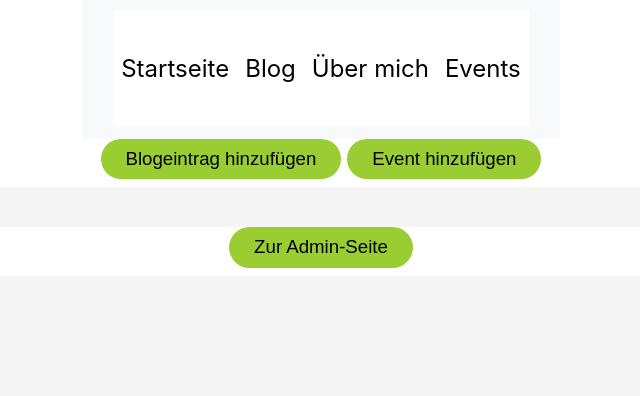
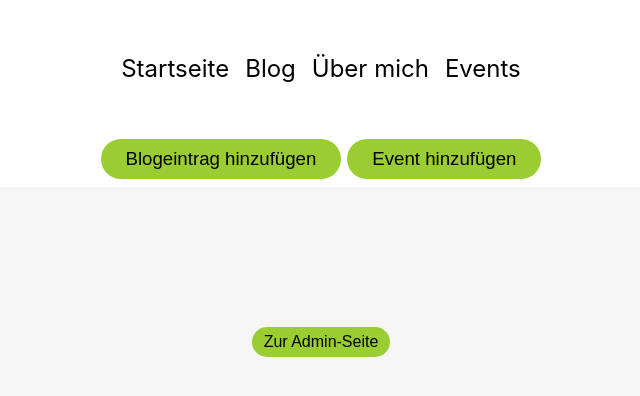
Before and after one commit to frxncsco/UrbanGardening, a Django app: page /blog in a window 1280 px wide. Shown: the part 185-581 px from the top of the page, without its empty margins (319-959 px from the left). Run offline with Django 3.2, Linux system fonts and the light colour scheme; the visitor is signed in with stand-in values (Sample User, id 1); data that the repository does not hold is empty; some libraries are stand-ins or nearby versions.

Commit message:
adminbutton hinzugefügt, Überschriftenleiste angepasst

```diff
--- a/blog/static/css/blog.css
+++ b/blog/static/css/blog.css
@@ -16,16 +16,14 @@ div {
     padding: 0px 0px;
 }
 
-
 .willkommen {
     padding: 10px 20px;
     margin-bottom: 40px;
     background-color: white;
 }
 
-
 .Titel {
-    background: blanchedalmond;
+    background: yellowgreen;
     background-image:url("https://cdn.pixabay.com/photo/2017/04/07/13/16/leaf-2210973_960_720.jpg");
     background-size: 100% Auto;
     margin-top: 0;
@@ -64,10 +62,9 @@ header {
     top: 0px;
     width: 100%;
     height: 140px;
-    line-height: 100px;
+    line-height: 120px;
     z-index: 99999;
 }
-
 
 .Blogeintrag {
     display: flex;
@@ -102,7 +99,7 @@ button:hover {
 .content-container {
     display: flex;
     justify-content: center;
-    background: whitesmoke;
+   /*  background: whitesmoke;  */
 }
 
 .row {
@@ -169,8 +166,29 @@ p {
     border-color:gray;
     margin-bottom: 20px;
 }
-
-
+/* Button zur Adminseite*/
+.adminseite button {
+    padding: 5px 12px;
+    background-color: yellowgreen;
+    border: none;
+    border-radius: 30px;
+    cursor: pointer;
+    transition: all 0.3s ease 0s;
+    margin-top: 100px;
+}
+.adminseite {
+    display: flex;
+    justify-content: center;
+    padding: 0px 15%;
+    top: 100px;
+    z-index: 9999;
+}
+.adminseite a {
+    font-family: Arial, Helvetica, sans-serif;
+    font-weight: normal;
+    font-size: 12pt;
+    color: black;
+}
 /*
 #########################################################################################################
                                     Kommentare
--- a/blog/templates/blog/base.html
+++ b/blog/templates/blog/base.html
@@ -9,17 +9,13 @@
         <script src="https://code.jquery.com/jquery-3.4.1.slim.min.js" integrity="sha384-J6qa4849blE2+poT4WnyKhv5vZF5SrPo0iEjwBvKU7imGFAV0wwj1yYfoRSJoZ+n" crossorigin="anonymous"></script>
         <script src="https://cdn.jsdelivr.net/npm/popper.js@1.16.0/dist/umd/popper.min.js" integrity="sha384-Q6E9RHvbIyZFJoft+2mJbHaEWldlvI9IOYy5n3zV9zzTtmI3UksdQRVvoxMfooAo" crossorigin="anonymous"></script>
         <script src="https://stackpath.bootstrapcdn.com/bootstrap/4.4.1/js/bootstrap.min.js" integrity="sha384-wfSDF2E50Y2D1uUdj0O3uMBJnjuUD4Ih7YwaYd1iqfktj0Uod8GCExl3Og8ifwB6" crossorigin="anonymous"></script>
-
-
     </head>
-    <body>
         <div class="Titel">
             <h1>Urban Gardening</h1>
         </div>
         <header>
-            <nav class = "navbar navbar-expand-sm navbar-light green lighten-2 bg-light">
+            <nav class = "navbar navbar-expand-sm navbar-light green lighten-2 bg-white">
                 <div class="container-fluid">
-
                     <!-- Header -->
                     <div class="navbar-header">
                         <button type="button" class="navbar-toggler" data-toggle="collapse" data-target="#topNavBar">
@@ -50,6 +46,7 @@
             </nav>
 
         </header>
+    <body>
         {% if user.is_authenticated %}
             <div class="Blogeintrag">
                 <h4>
@@ -64,7 +61,7 @@
                 {% block content %}
                 {% endblock %}
                 {% if user.is_authenticated %}
-                <div class="Blogeintrag">
+                <div class="adminseite">
                     <h4>
                        <a href="http://127.0.0.1:8000/admin/"><button>Zur Admin-Seite</button></a>
                     </h4>
--- a/blog/templates/blog/event_detail.html
+++ b/blog/templates/blog/event_detail.html
@@ -5,9 +5,6 @@
         <h2> {{ event.eventtitel }} </h2>
         <p>Veranstaltungsort: {{ event.veranstaltungsort}}, Datum: {{ event.veranstaltungsdatum}}, {{ event.uhrzeit|linebreaksbr }} Uhr</p>
         <p>{{ event.beschreibung|linebreaksbr }}</p>
-        <div class="author">
-           ({{event.veranstaltungsort}})
-        </div>
         {% if event.published_date2 %}
             <div class="date">
                 {{ event.published_date2}}
--- a/blog/templates/blog/post_detail.html
+++ b/blog/templates/blog/post_detail.html
@@ -14,7 +14,7 @@
             </div>
         {% endif %}
 
-        {% if post.bild.url != 'default.PNG' %}
+        {% if post.bild.url != '/media/default.PNG' %}
         <div class="date">
             <img src="{{ post.bild.url }}" width="100%" height="auto" /> <!-- Bild anzeigen lassen in 100% größe in der Mitte des Kastens-->
         </div>
--- a/blog/templates/blog/post_list.html
+++ b/blog/templates/blog/post_list.html
@@ -17,7 +17,7 @@
                         <div class="post">
                             <h2><a href="{% url 'post_detail' pk=post.pk %}">{{ post.titel }}</a></h2>
                             <p>{{ post.text|linebreaksbr }}</p>
-                            {% if post.bild.url != 'default.PNG' %}
+                            {% if post.bild.url != '/media/default.PNG' %}
                             <div class="bild">
                             <img src="{{ post.bild.url }}" width="60%" height="auto"> <!--Bild anzeigen lassen mit 25% Größe auf der linken Seite des Kastens-->
                             </div>
--- a/blog/templates/blog/startseite.html
+++ b/blog/templates/blog/startseite.html
@@ -34,7 +34,7 @@
                         <div class="post">
                             <h2><a href="{% url 'post_detail' pk=post.pk %}">{{ post.titel }}</a></h2>
                             <p>{{ post.text|linebreaksbr }}</p>
-                            {% if post.bild %}
+                            {% if post.bild.url != '/media/default.PNG' %}
                             <div class="bild">
                             <img src="{{ post.bild.url }}" width="60%" height="auto"> <!--Bild anzeigen lassen mit 25% Größe auf der linken Seite des Kastens-->
                             </div>
```
